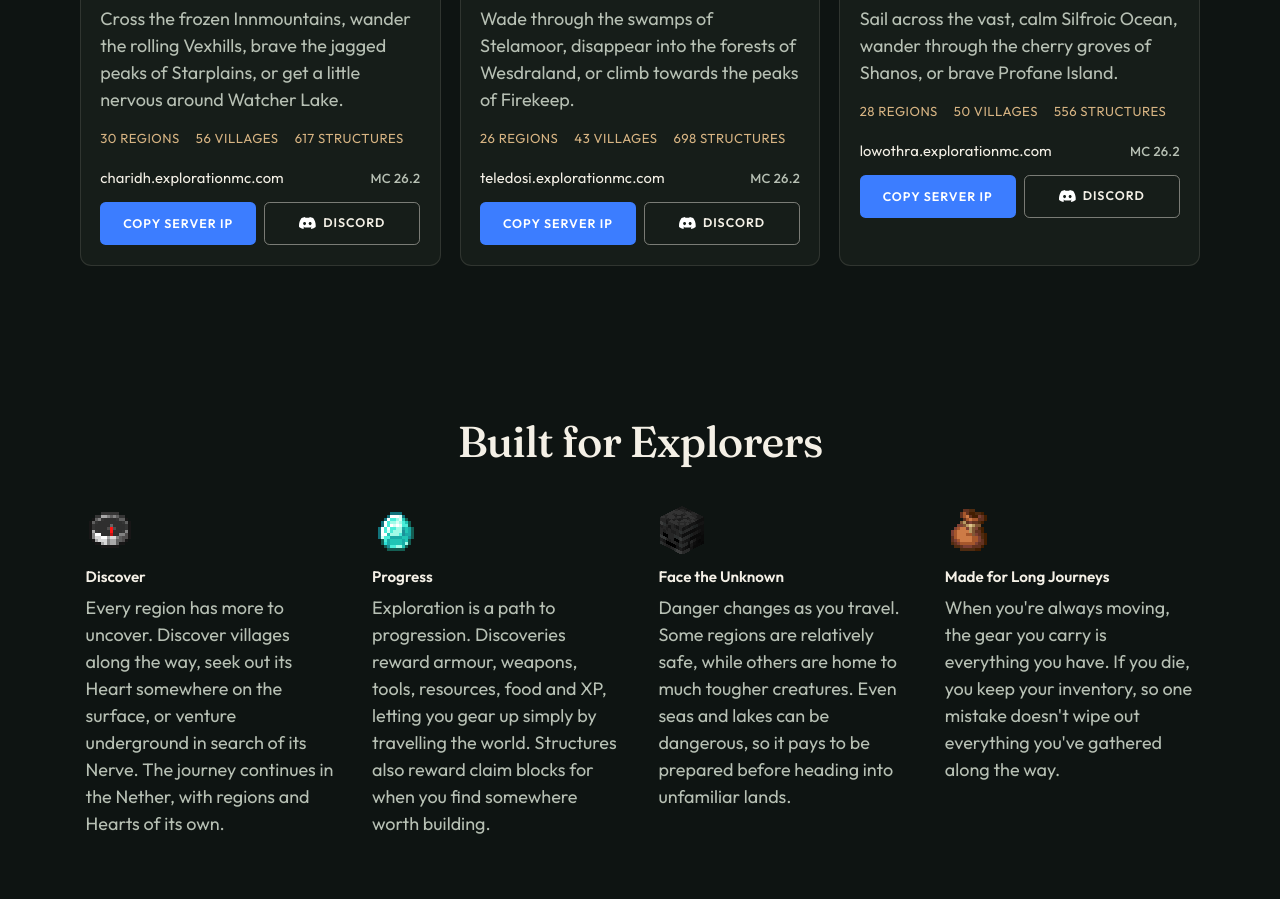
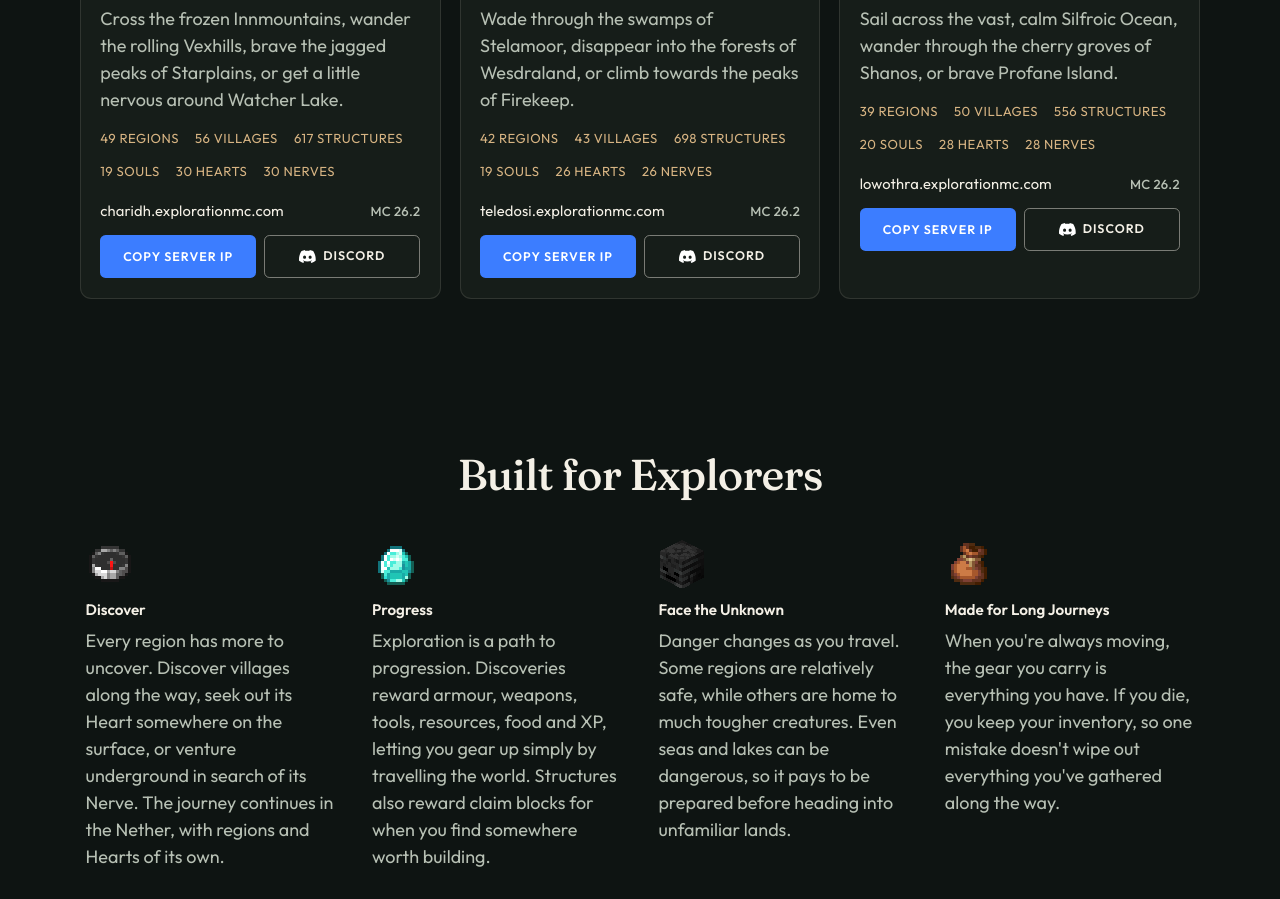
Before and after one commit to Biggsen/explorationmc, a website: page index.html in a window 1280 px wide. Shown: the part 1582-2481 px from the top of the page. Drawn offline with Linux system fonts and the light colour scheme.

Commit message:
Update server card counts for the new water regions and keep the longer label list from isolating Structures.
Co-authored-by: Cursor <cursoragent@cursor.com>

```diff
--- a/index.html
+++ b/index.html
@@ -123,9 +123,12 @@
                 Starplains, or get a little nervous around Watcher Lake.
               </p>
               <ul class="labels">
-                <li>30 Regions</li>
+                <li>49 Regions</li>
                 <li>56 Villages</li>
                 <li>617 Structures</li>
+                <li>19 Souls</li>
+                <li>30 Hearts</li>
+                <li>30 Nerves</li>
               </ul>
               <div class="server-meta">
                 <p class="address">
@@ -158,9 +161,12 @@
                 climb towards the peaks of Firekeep.
               </p>
               <ul class="labels">
-                <li>26 Regions</li>
+                <li>42 Regions</li>
                 <li>43 Villages</li>
                 <li>698 Structures</li>
+                <li>19 Souls</li>
+                <li>26 Hearts</li>
+                <li>26 Nerves</li>
               </ul>
               <div class="server-meta">
                 <p class="address">
@@ -193,9 +199,12 @@
                 Shanos, or brave Profane Island.
               </p>
               <ul class="labels">
-                <li>28 Regions</li>
+                <li>39 Regions</li>
                 <li>50 Villages</li>
                 <li>556 Structures</li>
+                <li>20 Souls</li>
+                <li>28 Hearts</li>
+                <li>28 Nerves</li>
               </ul>
               <div class="server-meta">
                 <p class="address">
--- a/styles.css
+++ b/styles.css
@@ -650,6 +650,10 @@ p {
 }
 
 @media (max-width: 980px) {
+  .server-grid {
+    grid-template-columns: repeat(2, minmax(0, 1fr));
+  }
+
   .features ul {
     grid-template-columns: repeat(2, minmax(0, 1fr));
     gap: 1.2rem;
```
